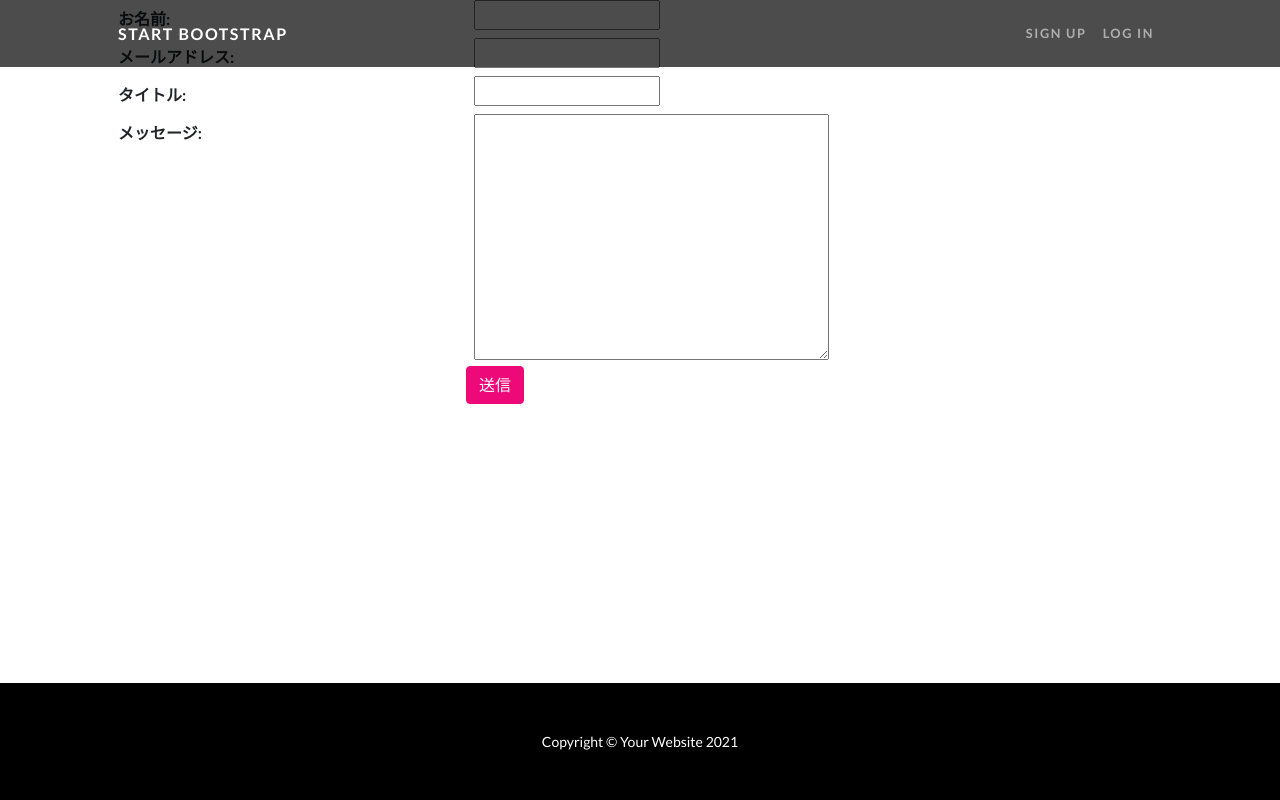
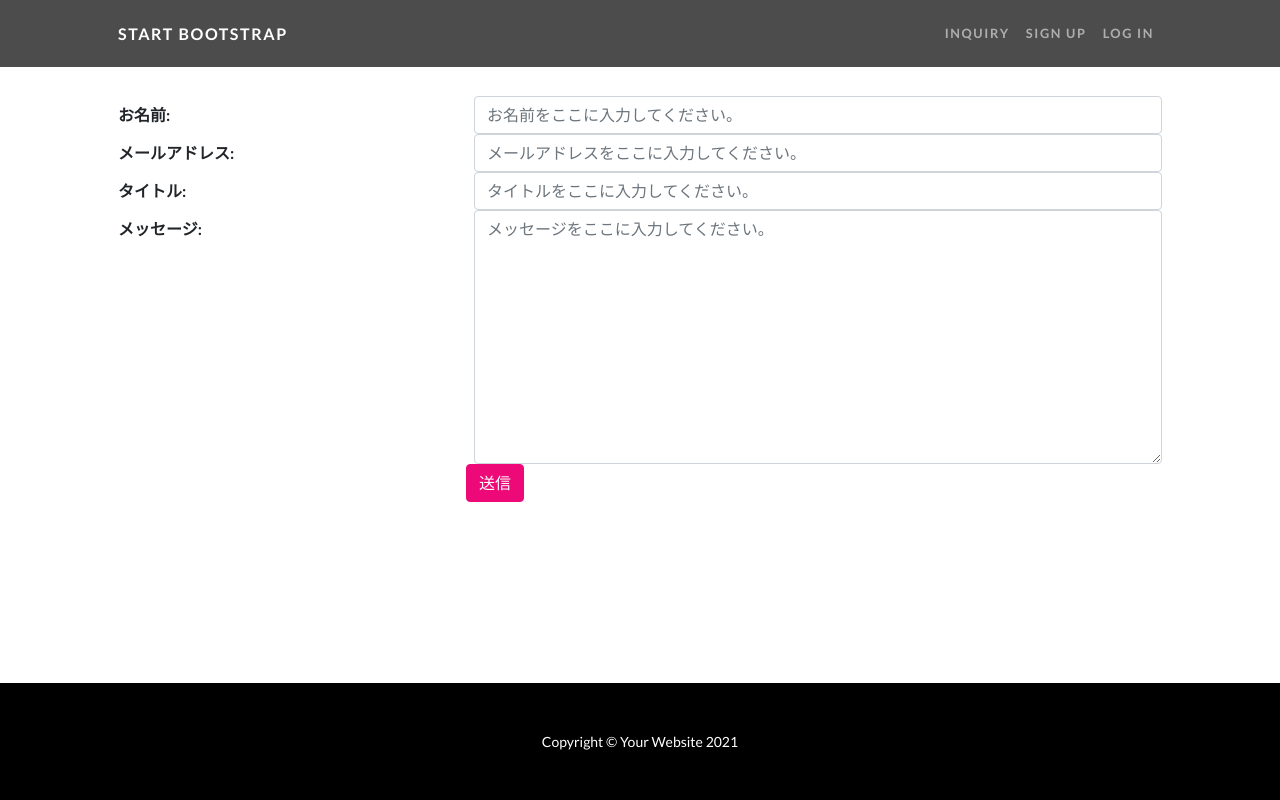
Before and after one commit to Yamamoto029/private_diary, a Django app: template diary/templates/diary/inquiry.html in a window 1280 px wide. Run offline with Django 3.2, Linux system fonts and the light colour scheme; the template is opened without the code that fills it: values that come from a table or form of the project are taken from there, others are empty; some libraries are stand-ins or nearby versions.

Commit message:
お問い合わせフォーム（作成）

```diff
--- a/diary/forms.py
+++ b/diary/forms.py
@@ -8,3 +8,15 @@ class InquiryForm(forms.Form):
 
     def __init__(self, *args, **kwargs):
         super().__init__(*args, **kwargs)
+
+        self.fields['name'].widget.attrs['class'] = 'form-control col-9'
+        self.fields['name'].widget.attrs['placeholder'] = 'お名前をここに入力してください。'
+
+        self.fields['email'].widget.attrs['class'] = 'form-control col-11'
+        self.fields['email'].widget.attrs['placeholder'] = 'メールアドレスをここに入力してください。'
+
+        self.fields['title'].widget.attrs['class'] = 'form-control col-11'
+        self.fields['title'].widget.attrs['placeholder'] = 'タイトルをここに入力してください。'
+
+        self.fields['message'].widget.attrs['class'] = 'form-control col-12'
+        self.fields['message'].widget.attrs['placeholder'] = 'メッセージをここに入力してください。'
--- a/diary/templates/diary/base.html
+++ b/diary/templates/diary/base.html
@@ -15,7 +15,7 @@
         <link href="https://fonts.googleapis.com/css?family=Lato:100,100i,300,300i,400,400i,700,700i,900,900i" rel="stylesheet" />
         <!-- Core theme CSS (includes Bootstrap)-->
         <link href="{% static 'css/styles.css' %}" rel="stylesheet" />
-        <link rel="stylesheet" href="{% static 'css/mystyle.css' %}">
+        <link rel="stylesheet" type="text/css" href="{% static 'css/mystyle.css' %}">
         {% block head %}{% endblock %}
     </head>
     <body id="page-top">
@@ -26,6 +26,9 @@
                 <button class="navbar-toggler" type="button" data-bs-toggle="collapse" data-bs-target="#navbarResponsive" aria-controls="navbarResponsive" aria-expanded="false" aria-label="Toggle navigation"><span class="navbar-toggler-icon"></span></button>
                 <div class="collapse navbar-collapse" id="navbarResponsive">
                     <ul class="navbar-nav ms-auto">
+                        <li class="nav-item">
+                            <a class="nav-link" href="{% url 'diary:inquiry' %}">INQUIRY</a>
+                        </li>
                         <li class="nav-item"><a class="nav-link" href="#!">Sign Up</a></li>
                         <li class="nav-item"><a class="nav-link" href="#!">Log In</a></li>
                     </ul>
--- a/diary/templates/diary/inquiry.html
+++ b/diary/templates/diary/inquiry.html
@@ -7,7 +7,7 @@
         <!-- Content section 1-->
         <section id="scroll">
             <div class="container px-5">
-                <div class="row gx-5 align-items-center">
+                <div class="my-div-style">
                     <form method="POST">
                         {% csrf_token %}
                         {{ form.mon_field_errors }}
--- a/diary/views.py
+++ b/diary/views.py
@@ -10,8 +10,8 @@ def index(request):
     return render(request, 'diary/index.html')
 
 class IndexView(generic.TemplateView):
-    template_name = "index.html"
+    template_name = "diary/index.html"
 
 class InquiryView(generic.FormView):
-    template_name = "inquiry.html"
+    template_name = "diary/inquiry.html"
     form_class = InquiryForm
--- a/requirements.txt
+++ b/requirements.txt
@@ -0,0 +1,2 @@
+Django==2.2.2
+pylint-django==2.4.4
```
